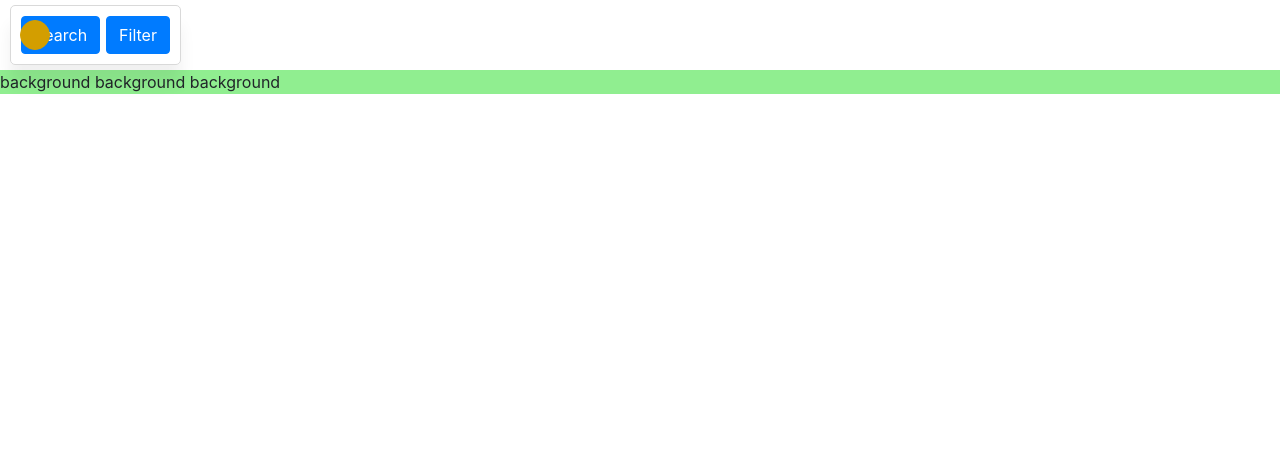
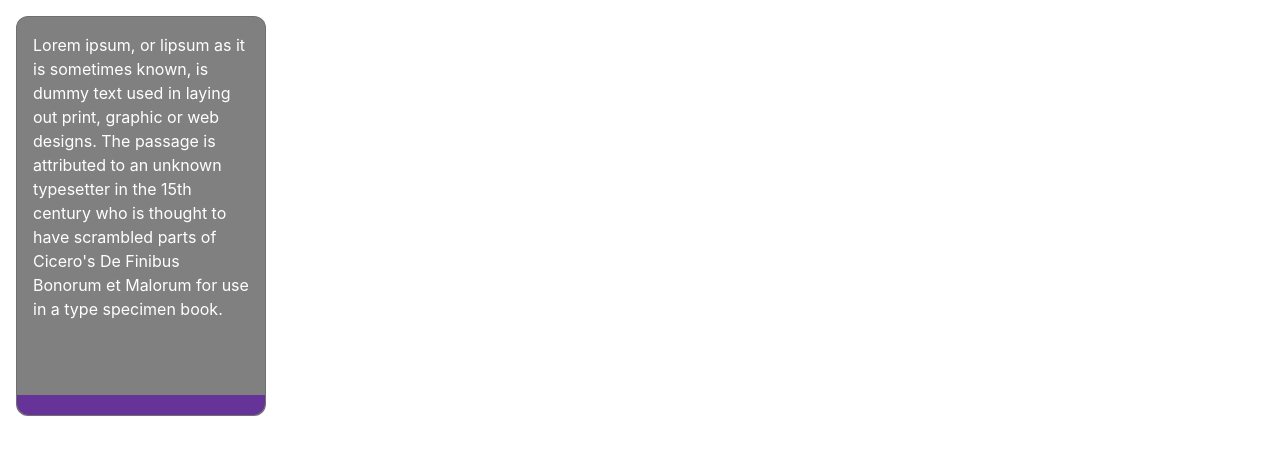
Before and after one commit to dineshrj1909/CSS_playground, a React (Create React App) app: page / in a window 1280 px wide. Shown: the top 454 px of the page. Built offline with nearby package versions, Linux system fonts and the light colour scheme.

Commit message:
Added psuedo element example

```diff
--- a/src/App.js
+++ b/src/App.js
@@ -1,11 +1,12 @@
-import logo from "./logo.svg";
-import "./App.css";
-import "bootstrap/dist/css/bootstrap.min.css";
-import GridExample from "./components/GridExample/GridExample";
-import PositionExample from "./components/PositionExample/PositionExample";
+import logo from './logo.svg';
+import './App.css';
+import 'bootstrap/dist/css/bootstrap.min.css';
+import GridExample from './components/GridExample/GridExample';
+import PositionExample from './components/PositionExample/PositionExample';
+import PsuedoElements from './components/PsuedoElements/PsuedoElements';
 
 function App() {
-  return <PositionExample />;
+  return <PsuedoElements />;
 }
 
 export default App;
--- /dev/null
+++ b/src/components/PsuedoElements/PsuedoElements.css
@@ -0,0 +1,23 @@
+.card {
+    position: relative;
+    height: 400px;
+    width: 250px;
+    background-color: gray;
+    border-radius: 12px;
+    margin: 16px;
+    padding: 16px;
+    color: #ffffff;
+}
+
+.card::after {
+    content: "";
+    display: block;
+    position: absolute;
+    bottom: 0;
+    left: 0;
+    right: 0;
+    border-bottom-left-radius: 12px;
+    border-bottom-right-radius: 12px;
+    background-color: rebeccapurple;
+    height: 20px;
+}
--- /dev/null
+++ b/src/components/PsuedoElements/PsuedoElements.js
@@ -0,0 +1,16 @@
+import React from 'react';
+import './PsuedoElements.css';
+
+const PsuedoElements = () => {
+  return (
+    <div className='card'>
+      Lorem ipsum, or lipsum as it is sometimes known, is dummy text used in
+      laying out print, graphic or web designs. The passage is attributed to an
+      unknown typesetter in the 15th century who is thought to have scrambled
+      parts of Cicero's De Finibus Bonorum et Malorum for use in a type specimen
+      book.
+    </div>
+  );
+};
+
+export default PsuedoElements;
```
Also changed, not shown: 1 other file (tests, documents, lock files or other folders).
